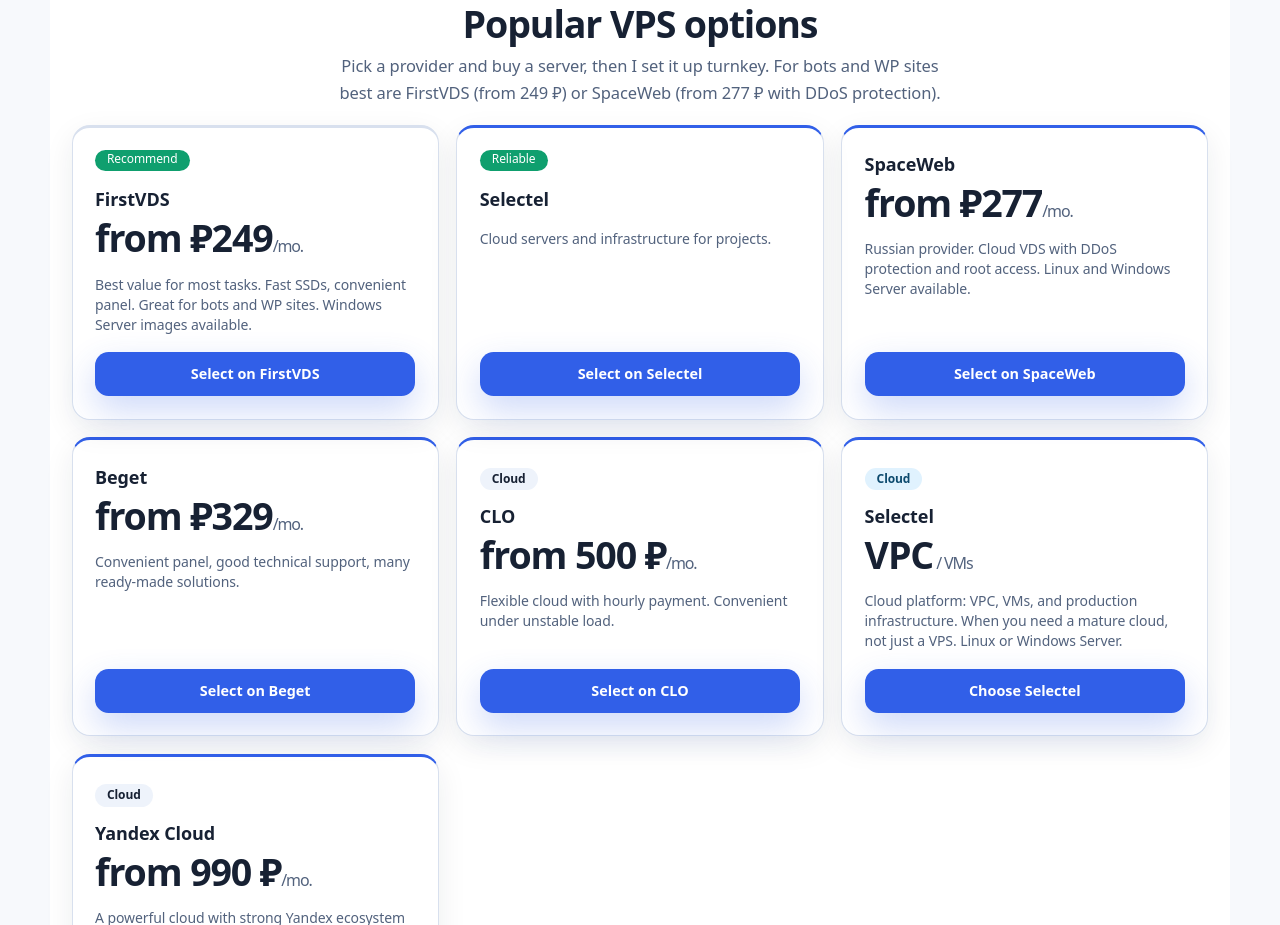
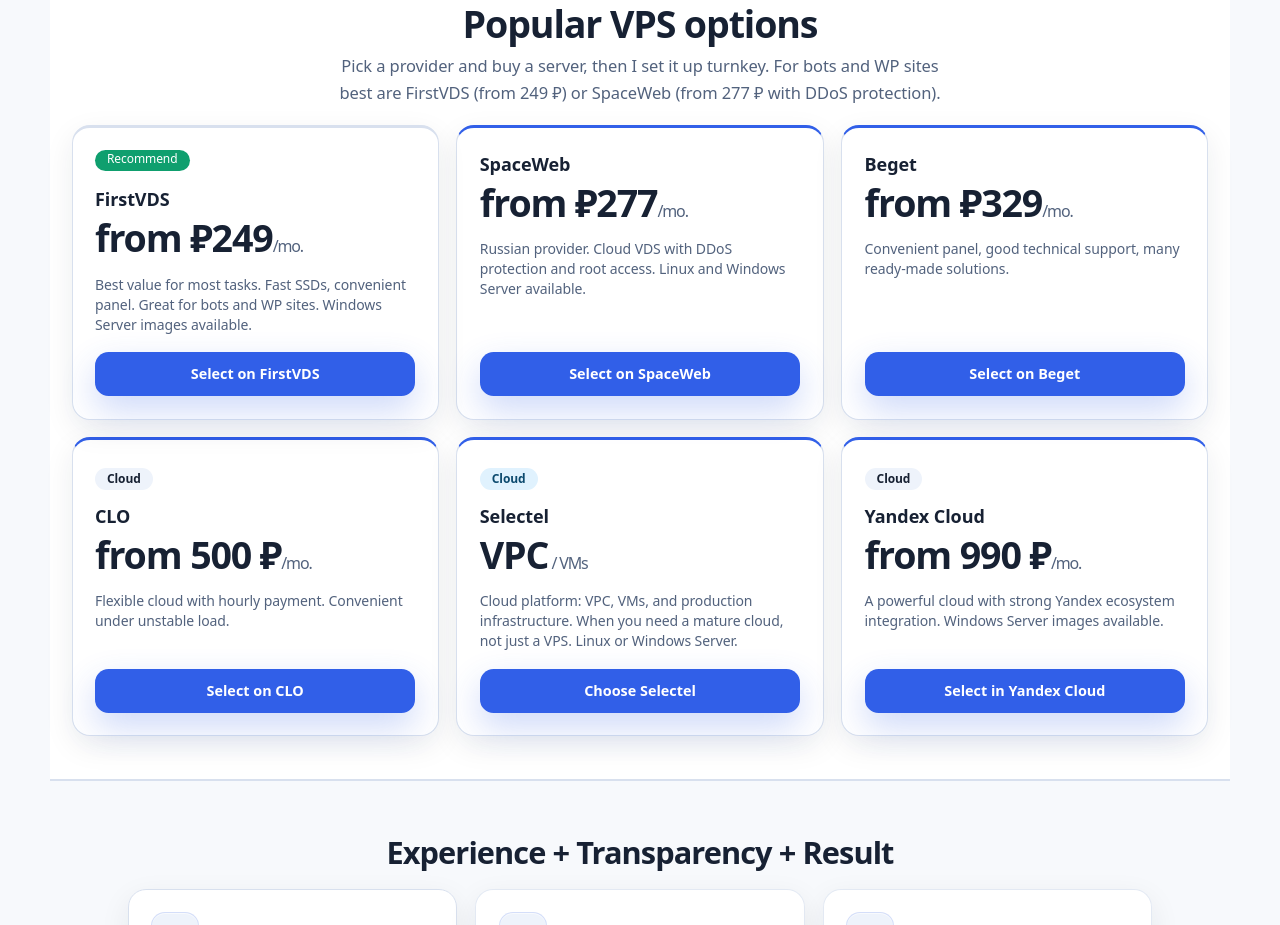
Before and after one commit to A-Krivoshen/vps-krivoshein-site, a plain HTML site: page index.html in a window 1280 px wide. Shown: the part 1215-2140 px from the top of the page. Drawn offline with Linux system fonts and the light colour scheme; no server answers; a script that the page names is missing.

Commit message:
content: remove duplicate Selectel card

```diff
--- a/index.html
+++ b/index.html
@@ -440,19 +440,6 @@
         <a href="https://krivoshein.site/firstvds" target="_blank" rel="noopener noreferrer"
            class="mt-6 block text-center bg-krv shadow-krv-cta hover:bg-krv-dark transition-colors text-white font-semibold py-3 rounded-2xl text-sm">
           Выбрать на FirstVDS
-        </a>
-      </div>
-
-      <!-- Selectel -->
-      <div class="border border-slate-200 rounded-3xl p-6 flex flex-col hover:shadow-sm transition-all relative">
-        <div class="inline-flex self-start mb-3 bg-emerald-600 text-white text-xs font-medium px-3 py-1 rounded-full">Надёжный</div>
-        <div class="flex-1">
-          <div class="font-semibold text-lg">Selectel</div>
-          <div class="mt-4 text-sm text-slate-600">Облачные серверы и инфраструктура для проектов.</div>
-        </div>
-        <a href="https://krivoshein.site/selectel" target="_blank" rel="sponsored noopener noreferrer"
-           class="mt-6 block text-center bg-krv shadow-krv-cta hover:bg-krv-dark transition-colors text-white font-semibold py-3 rounded-2xl text-sm">
-          Выбрать на Selectel
         </a>
       </div>
 
```
